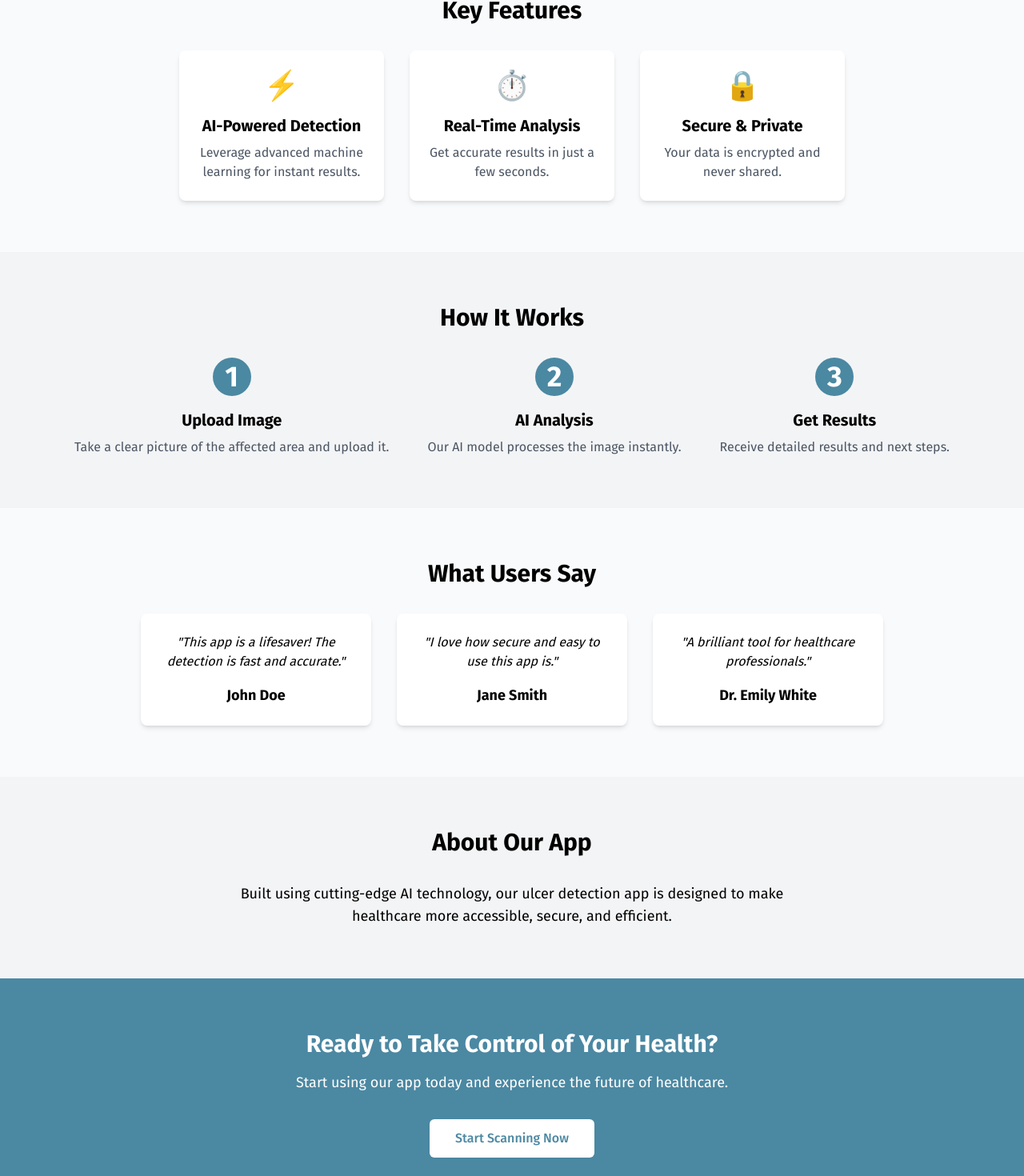
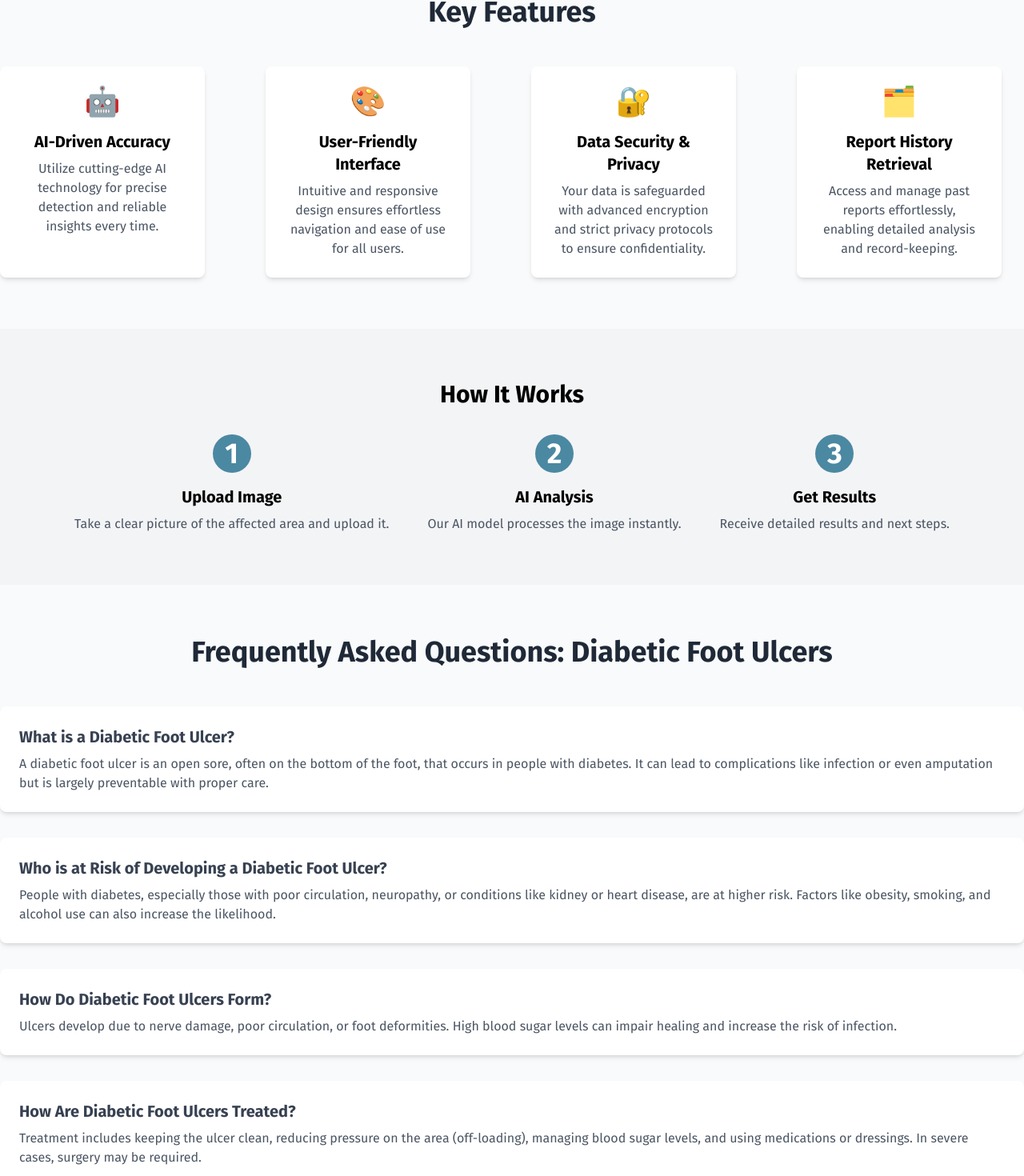
Before and after one commit to BenakKishanJ/UlcerDetect_web, a Next.js app: page /dashboard in a window 1280 px wide. Shown: the part 769-2239 px from the top of the page at 80% size. Built offline with nearby package versions, Linux system fonts and the light colour scheme; no server answers; a web font is replaced by a local one.

Commit message:
Update Homepage with FAQs

```diff
--- a/src/app/dashboard/page.tsx
+++ b/src/app/dashboard/page.tsx
@@ -40,24 +40,31 @@ export default function dashboard() {
       </section>
 
       {/* Features Section */}
-      <section className="py-16" id="features">
+      <section className="py-16 bg-gray-50" id="features">
         <div className="container mx-auto text-center">
-          <h2 className="text-3xl font-bold mb-8">Key Features</h2>
-          <div className="flex flex-wrap justify-center gap-8">
+          <h2 className="text-4xl font-extrabold mb-12 text-gray-800">
+            Key Features
+          </h2>
+          <div className="grid grid-cols-1 md:grid-cols-2 lg:grid-cols-4 gap-12">
             <FeatureCard
-              title="AI-Powered Detection"
-              description="Leverage advanced machine learning for instant results."
-              icon="⚡"
+              title="AI-Driven Accuracy"
+              description="Utilize cutting-edge AI technology for precise detection and reliable insights every time."
+              icon="🤖"
             />
             <FeatureCard
-              title="Real-Time Analysis"
-              description="Get accurate results in just a few seconds."
-              icon="⏱️"
+              title="User-Friendly Interface"
+              description="Intuitive and responsive design ensures effortless navigation and ease of use for all users."
+              icon="🎨"
             />
             <FeatureCard
-              title="Secure & Private"
-              description="Your data is encrypted and never shared."
-              icon="🔒"
+              title="Data Security & Privacy"
+              description="Your data is safeguarded with advanced encryption and strict privacy protocols to ensure confidentiality."
+              icon="🔐"
+            />
+            <FeatureCard
+              title="Report History Retrieval"
+              description="Access and manage past reports effortlessly, enabling detailed analysis and record-keeping."
+              icon="🗂️"
             />
           </div>
         </div>
@@ -87,27 +94,71 @@ export default function dashboard() {
         </div>
       </section>
 
-      {/* Testimonials Section */}
-      <section className="py-16" id="testimonials">
-        <div className="container mx-auto text-center">
-          <h2 className="text-3xl font-bold mb-8">What Users Say</h2>
-          <div className="flex flex-wrap justify-center gap-8">
-            <Testimonial
-              name="John Doe"
-              feedback="This app is a lifesaver! The detection is fast and accurate."
-            />
-            <Testimonial
-              name="Jane Smith"
-              feedback="I love how secure and easy to use this app is."
-            />
-            <Testimonial
-              name="Dr. Emily White"
-              feedback="A brilliant tool for healthcare professionals."
-            />
+      {/* Frequently Asked Questions */}
+
+      <section className="py-16 bg-gray-50" id="faq">
+        <div className="container mx-auto">
+          <h2 className="text-4xl font-extrabold mb-12 text-center text-gray-800">
+            Frequently Asked Questions: Diabetic Foot Ulcers
+          </h2>
+          <div className="space-y-8">
+            <div className="bg-white shadow-md p-6 rounded-lg">
+              <h3 className="text-xl font-semibold mb-2 text-gray-700">
+                What is a Diabetic Foot Ulcer?
+              </h3>
+              <p className="text-gray-600">
+                A diabetic foot ulcer is an open sore, often on the bottom of
+                the foot, that occurs in people with diabetes. It can lead to
+                complications like infection or even amputation but is largely
+                preventable with proper care.
+              </p>
+            </div>
+            <div className="bg-white shadow-md p-6 rounded-lg">
+              <h3 className="text-xl font-semibold mb-2 text-gray-700">
+                Who is at Risk of Developing a Diabetic Foot Ulcer?
+              </h3>
+              <p className="text-gray-600">
+                People with diabetes, especially those with poor circulation,
+                neuropathy, or conditions like kidney or heart disease, are at
+                higher risk. Factors like obesity, smoking, and alcohol use can
+                also increase the likelihood.
+              </p>
+            </div>
+            <div className="bg-white shadow-md p-6 rounded-lg">
+              <h3 className="text-xl font-semibold mb-2 text-gray-700">
+                How Do Diabetic Foot Ulcers Form?
+              </h3>
+              <p className="text-gray-600">
+                Ulcers develop due to nerve damage, poor circulation, or foot
+                deformities. High blood sugar levels can impair healing and
+                increase the risk of infection.
+              </p>
+            </div>
+            <div className="bg-white shadow-md p-6 rounded-lg">
+              <h3 className="text-xl font-semibold mb-2 text-gray-700">
+                How Are Diabetic Foot Ulcers Treated?
+              </h3>
+              <p className="text-gray-600">
+                Treatment includes keeping the ulcer clean, reducing pressure on
+                the area (off-loading), managing blood sugar levels, and using
+                medications or dressings. In severe cases, surgery may be
+                required.
+              </p>
+            </div>
+            <div className="bg-white shadow-md p-6 rounded-lg">
+              <h3 className="text-xl font-semibold mb-2 text-gray-700">
+                How Can a Diabetic Foot Ulcer Be Prevented?
+              </h3>
+              <p className="text-gray-600">
+                Prevention involves managing blood sugar levels, wearing proper
+                footwear, inspecting feet daily, and avoiding smoking and
+                alcohol. Regular visits to a podiatrist can help identify and
+                mitigate risks early.
+              </p>
+            </div>
           </div>
         </div>
       </section>
-
       {/* About Section */}
       <section className="bg-gray-100 py-16">
         <div className="container mx-auto text-center">
```
